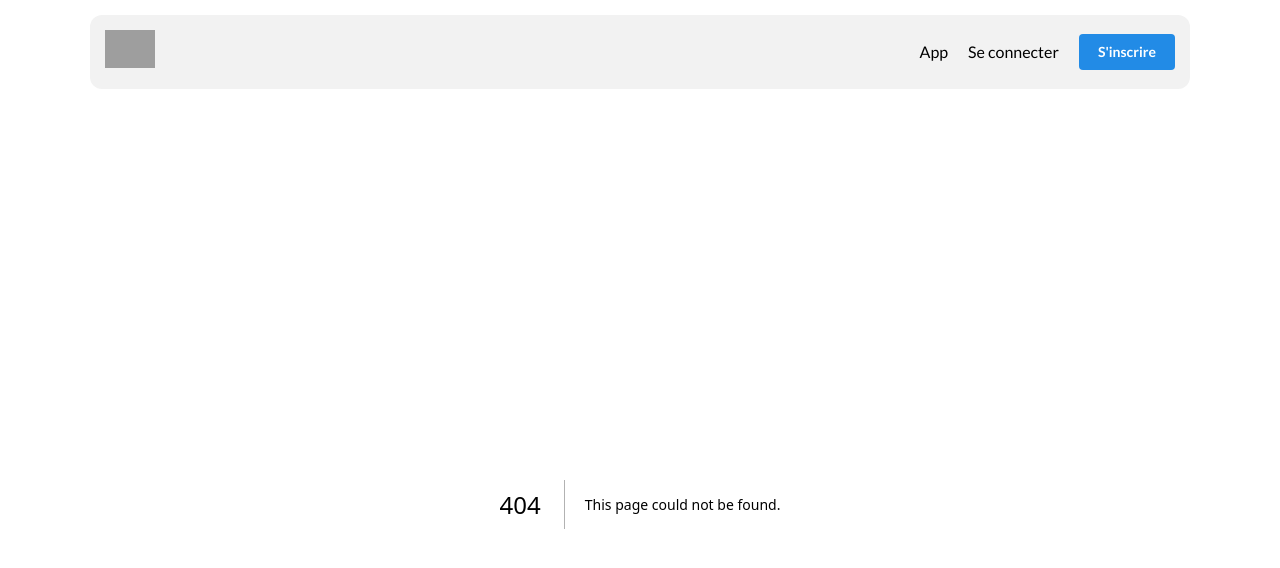
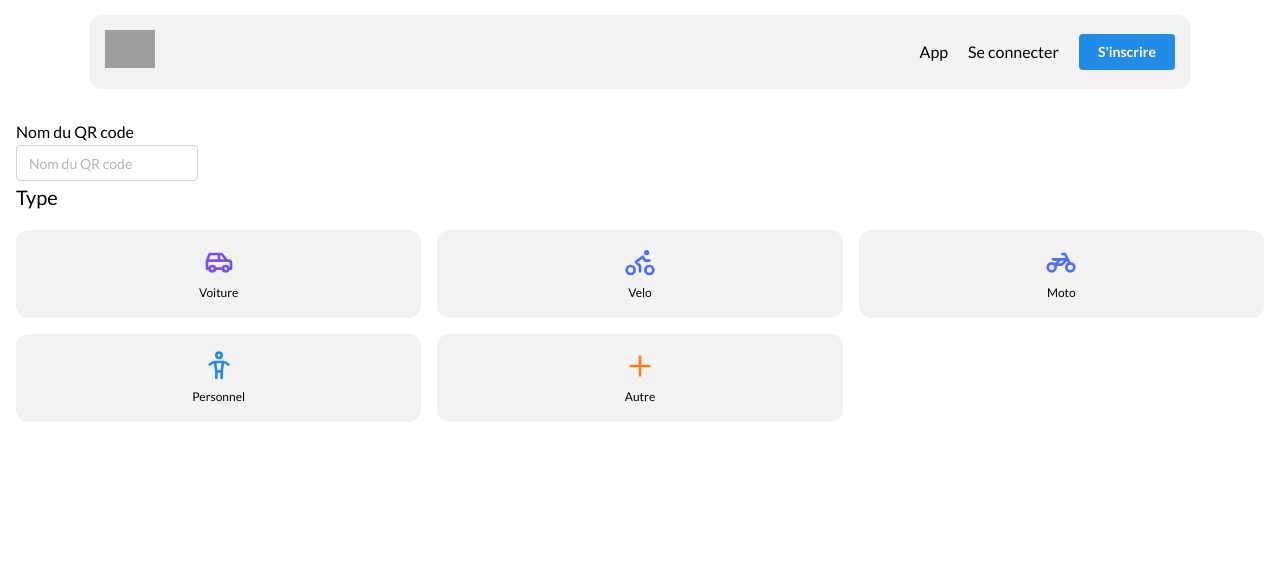
Before and after one commit to AlertnGo/alertngo, a Next.js app: page /mainComponents/addCode in a window 1280 px wide. Before the commit this address had no page. Shown: the top 568 px of the page. Built offline with nearby package versions, Linux system fonts and the light colour scheme; grey boxes are pictures that could not be loaded.

Commit message:
Add new pages and components

```diff
--- /dev/null
+++ b/pages/mainComponents/addCode.js
@@ -0,0 +1,55 @@
+import {
+  Card,
+  Text,
+  SimpleGrid,
+  UnstyledButton,
+  Group,
+  useMantineTheme,
+  Input,
+} from "@mantine/core";
+import {
+  IconBike,
+  IconCar,
+  IconMan,
+  IconMotorbike,
+  IconPlus,
+} from "@tabler/icons-react";
+import styles from "./mainStyle.module.scss";
+
+const mockdata = [
+  { title: "Voiture", icon: IconCar, color: "violet" },
+  { title: "Velo", icon: IconBike, color: "indigo" },
+  { title: "Moto", icon: IconMotorbike, color: "indigo" },
+  { title: "Personnel", icon: IconMan, color: "blue" },
+  { title: "Autre", icon: IconPlus, color: "orange" },
+];
+
+export default function AddCode() {
+  const theme = useMantineTheme();
+
+  const items = mockdata.map((item) => (
+    <UnstyledButton key={item.title} className={styles.item}>
+      <item.icon color={theme.colors[item.color][6]} size="2rem" />
+      <Text size="xs" mt={7}>
+        {item.title}
+      </Text>
+    </UnstyledButton>
+  ));
+
+  return (
+    <Card radius="md" className={styles.card}>
+      <Group>
+        <label size="xl">
+          Nom du QR code
+          <Input placeholder="Nom du QR code" />
+        </label>
+      </Group>
+      <Group justify="space-between">
+        <Text size="xl">Type</Text>
+      </Group>
+      <SimpleGrid cols={3} mt="md">
+        {items}
+      </SimpleGrid>
+    </Card>
+  );
+}
--- a/pages/mainComponents/mainStyle.module.scss
+++ b/pages/mainComponents/mainStyle.module.scss
@@ -4,6 +4,14 @@
   justify-content: flex-start;
   flex-wrap: wrap;
   gap: var(--gap);
+}
+
+.actionBar {
+  display: flex;
+  flex-direction: row;
+  justify-content: space-between;
+  align-items: center;
+  padding: var(--gap) 0;
 }
 
 .mainLikedUserContainer {
@@ -33,3 +41,15 @@
   border-radius: var(--border-radius);
   border: 3px solid var(--lightwhite);
 }
+
+.item {
+  display: flex;
+  flex-direction: column;
+  align-items: center;
+  justify-content: center;
+  text-align: center;
+  padding: var(--gap);
+  border: 1px solid var(--lightwhite);
+  border-radius: var(--border-radius);
+  background: var(--lightwhite);
+}
```
Also changed, not shown: pages/404.js (added, +28 -0 lines), pages/mainComponents/mainCode.js (+20 -1 lines).
